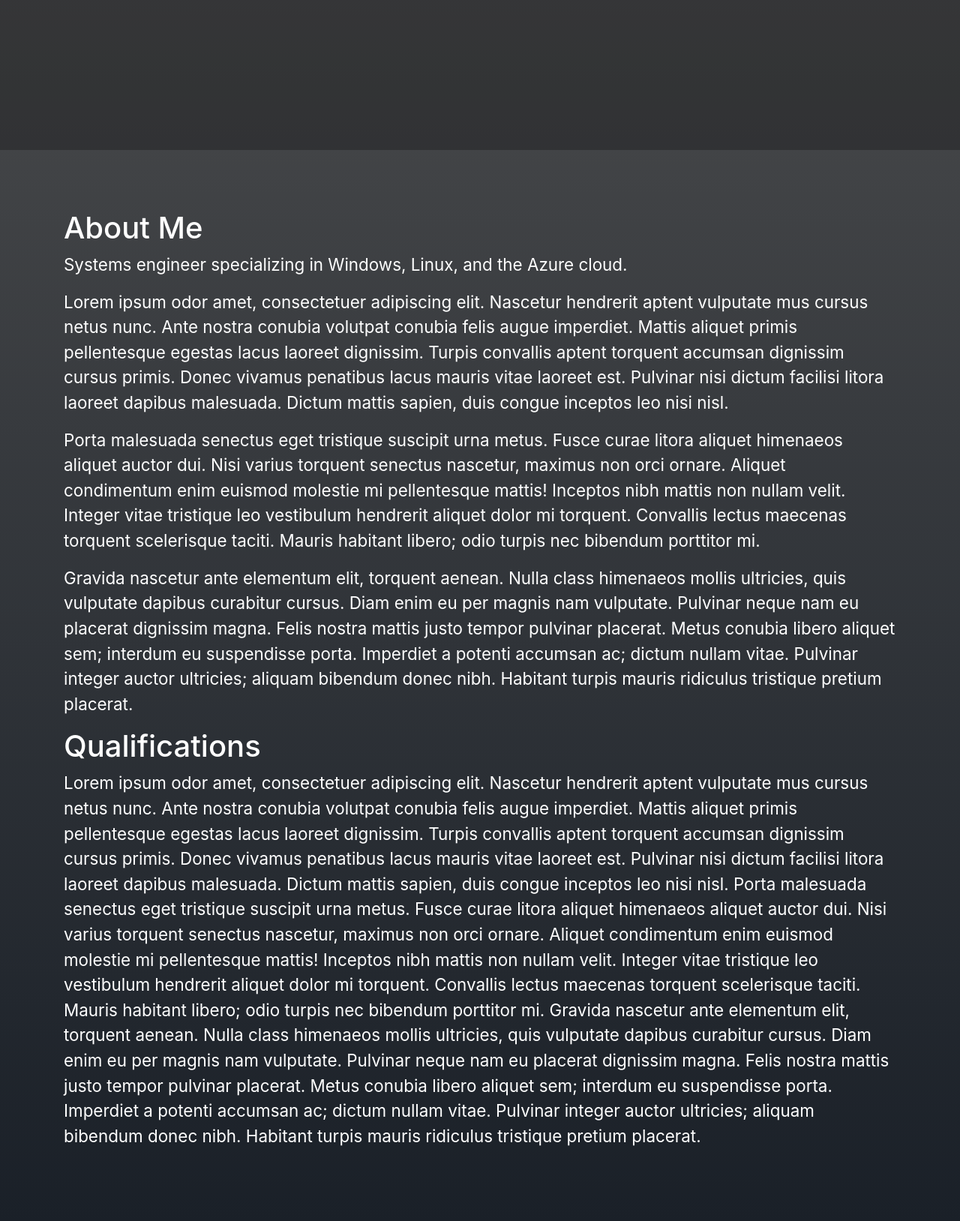
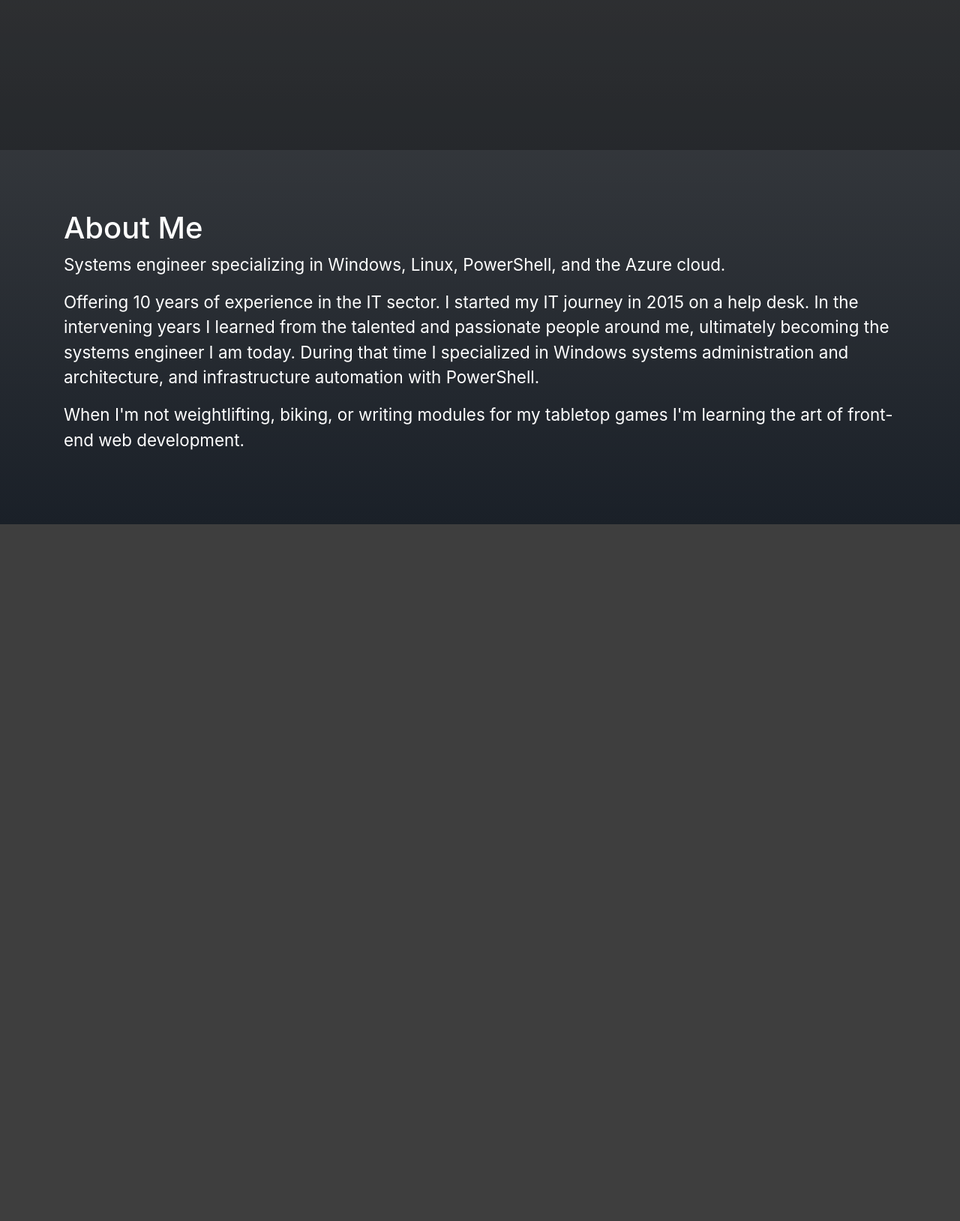
Before and after one commit to snyduck/jrsnyder.tech, a Flask app: page / in a window 1280 px wide. Shown: the part 497-2125 px from the top of the page at 75% size. After the commit the page ends 1196 px from the top, so only its background shows below. Run offline with Flask 3, Linux system fonts and the light colour scheme; some libraries are stand-ins or nearby versions.

Commit message:
Removed 'lorem ipsum', replaced with 'about'
Also added proper text

```diff
--- a/templates/index.html
+++ b/templates/index.html
@@ -55,56 +55,20 @@
             <div class="col">
                 <h1>About Me</h1>
                 <p>
-                    Systems engineer specializing in Windows, Linux, and the Azure cloud.
+                    Systems engineer specializing in Windows, Linux, PowerShell, and the Azure cloud.
+                </p>
+                <p>
+                    Offering 10 years of experience in the IT sector. I started my IT journey in 2015 on a help desk. In
+                    the intervening years I learned from the talented and passionate people around me, ultimately
+                    becoming the systems engineer I am today. During that
+                    time I specialized in Windows systems administration and architecture, and infrastructure automation
+                    with PowerShell.
+                </p>
+                <p>
+                    When I'm not weightlifting, biking, or writing modules for my tabletop games I'm learning the art of
+                    front-end web development.
                 </p>
 
-                <p>
-                    Lorem ipsum odor amet, consectetuer adipiscing elit. Nascetur hendrerit aptent vulputate mus cursus
-                    netus nunc. Ante nostra conubia volutpat conubia felis augue imperdiet. Mattis aliquet primis
-                    pellentesque egestas lacus laoreet dignissim. Turpis convallis aptent torquent accumsan dignissim
-                    cursus primis. Donec vivamus penatibus lacus mauris vitae laoreet est. Pulvinar nisi dictum facilisi
-                    litora laoreet dapibus malesuada. Dictum mattis sapien, duis congue inceptos leo nisi nisl.
-                </p>
-                <p>
-                    Porta malesuada senectus eget tristique suscipit urna metus. Fusce curae litora aliquet himenaeos
-                    aliquet auctor dui. Nisi varius torquent senectus nascetur, maximus non orci ornare. Aliquet
-                    condimentum enim euismod molestie mi pellentesque mattis! Inceptos nibh mattis non nullam velit.
-                    Integer vitae tristique leo vestibulum hendrerit aliquet dolor mi torquent. Convallis lectus
-                    maecenas torquent scelerisque taciti. Mauris habitant libero; odio turpis nec bibendum porttitor mi.
-                </p>
-                <p>
-                    Gravida nascetur ante elementum elit, torquent aenean. Nulla class himenaeos mollis ultricies, quis
-                    vulputate dapibus curabitur cursus. Diam enim eu per magnis nam vulputate. Pulvinar neque nam eu
-                    placerat dignissim magna. Felis nostra mattis justo tempor pulvinar placerat. Metus conubia libero
-                    aliquet sem; interdum eu suspendisse porta. Imperdiet a potenti accumsan ac; dictum nullam vitae.
-                    Pulvinar integer auctor ultricies; aliquam bibendum donec nibh. Habitant turpis mauris ridiculus
-                    tristique pretium placerat.
-                </p>
-            </div>
-        </div>
-        <div class="row">
-            <div class="col">
-                <h1>Qualifications</h1>
-                <p>
-                    Lorem ipsum odor amet, consectetuer adipiscing elit. Nascetur hendrerit aptent vulputate mus cursus
-                    netus nunc. Ante nostra conubia volutpat conubia felis augue imperdiet. Mattis aliquet primis
-                    pellentesque egestas lacus laoreet dignissim. Turpis convallis aptent torquent accumsan dignissim
-                    cursus primis. Donec vivamus penatibus lacus mauris vitae laoreet est. Pulvinar nisi dictum facilisi
-                    litora laoreet dapibus malesuada. Dictum mattis sapien, duis congue inceptos leo nisi nisl.
-
-                    Porta malesuada senectus eget tristique suscipit urna metus. Fusce curae litora aliquet himenaeos
-                    aliquet auctor dui. Nisi varius torquent senectus nascetur, maximus non orci ornare. Aliquet
-                    condimentum enim euismod molestie mi pellentesque mattis! Inceptos nibh mattis non nullam velit.
-                    Integer vitae tristique leo vestibulum hendrerit aliquet dolor mi torquent. Convallis lectus
-                    maecenas torquent scelerisque taciti. Mauris habitant libero; odio turpis nec bibendum porttitor mi.
-
-                    Gravida nascetur ante elementum elit, torquent aenean. Nulla class himenaeos mollis ultricies, quis
-                    vulputate dapibus curabitur cursus. Diam enim eu per magnis nam vulputate. Pulvinar neque nam eu
-                    placerat dignissim magna. Felis nostra mattis justo tempor pulvinar placerat. Metus conubia libero
-                    aliquet sem; interdum eu suspendisse porta. Imperdiet a potenti accumsan ac; dictum nullam vitae.
-                    Pulvinar integer auctor ultricies; aliquam bibendum donec nibh. Habitant turpis mauris ridiculus
-                    tristique pretium placerat.
-                </p>
             </div>
         </div>
     </div>
```
